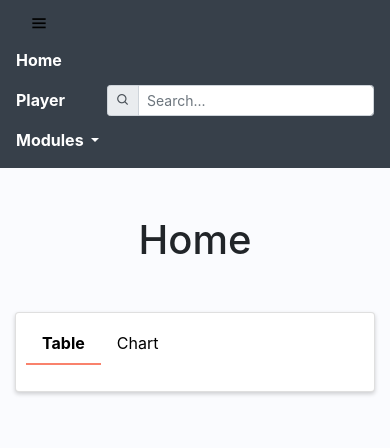
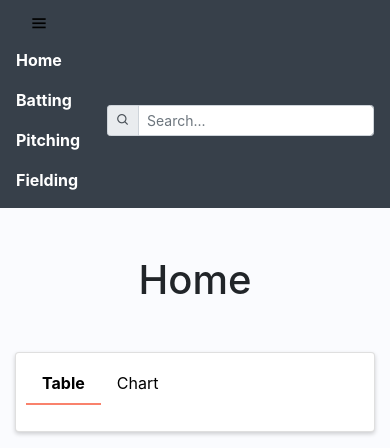
Before and after one commit to rrickgauer/mlb-data, a PHP site: page /home.php in a window 390 px wide, after a click that opens the changed part. Shown: the top 448 px of the page. Run offline with PHP 8.4, Linux system fonts and the light colour scheme.

Commit message:
fix navbar links

```diff
--- a/src/css/style.css
+++ b/src/css/style.css
@@ -82,9 +82,11 @@ body {
   color: black;
 }
 
-#navbar .navbar-collapse {
+#navbar .navbar-collapse-items {
+  width: 100%;
   display: flex;
   justify-content: space-between;
+  align-items: center;
 }
 #navbar .navbar-search {
   position: relative;
@@ -105,13 +107,12 @@ body {
 }
 
 @media only screen and (min-device-width: 370px) and (max-device-width: 668px) {
-  .navbar-collapse {
-    flex-direction: column;
+  #navbar .navbar-collapse-items {
+    flex-direction: column-reverse;
     align-items: flex-start;
   }
-
-  .navbar-search {
-    margin: 10px 0px;
+  #navbar .navbar-search {
+    margin: 15px 0px;
     width: 100%;
   }
 }
--- a/src/css/style.scss
+++ b/src/css/style.scss
@@ -20,8 +20,6 @@ body {
 .table {
   white-space: nowrap;
 }
-
-
 
 .player-bio {
   margin-bottom: 40px;
@@ -59,7 +57,6 @@ body {
   }
 }
 
-
 .player-header {
   padding-top: 40px;
 }
@@ -69,8 +66,6 @@ body {
     padding-top: 15px;
   }
 }
-
-
 
 .player-summary {
   margin-bottom: 20px;
@@ -94,22 +89,21 @@ body {
   box-shadow: 0px 2px 4px rgba(0, 0, 0, 0.18);
 }
 
-
 .nav-normal .nav-link.active {
   border-bottom: 2px solid #f9826c;
   font-weight: bold;
-
 }
 
 .nav-normal .nav-link {
   color: black;
 }
 
-
 #navbar {
-  .navbar-collapse {
+  .navbar-collapse-items {
+    width: 100%;
     display: flex;
     justify-content: space-between;
+    align-items: center;
   }
 
   .navbar-search {
@@ -135,27 +129,22 @@ body {
 
 // phones
 @media only screen and (min-device-width: 370px) and (max-device-width: 668px) {
+  #navbar {
+    .navbar-collapse-items {
+      flex-direction: column-reverse;
+      align-items: flex-start;
+    }
 
-  .navbar-collapse {
-    flex-direction: column;
-    align-items: flex-start;
+    .navbar-search {
+      margin: 15px 0px;
+      width: 100%;
+    }
   }
-
-  .navbar-search {
-    margin: 10px 0px;
-    width: 100%;
-  }
-
 }
-
-
-
 
 .form-filters .input-group-filter {
   margin-top: 10px;
 }
-
-
 
 .col-nav-player {
   padding: 0;
@@ -184,10 +173,8 @@ body {
   }
 }
 
-
 .card-table {
   margin-bottom: 40px;
-
 
   table {
     line-height: 1.15;
@@ -201,7 +188,6 @@ body {
   tbody tr.active {
     background-color: #ee9b66;
   }
-
 
   .card-header {
     display: flex;
@@ -225,8 +211,6 @@ body {
   }
 }
 
-
-
 // phones
 @media only screen and (min-device-width: 375px) and (max-device-width: 667px) {
   .col-nav-player {
--- a/src/navbar.php
+++ b/src/navbar.php
@@ -1,25 +1,20 @@
 <section id="navbar">
-  <nav class="navbar navbar-expand-lg">
+  <nav class="navbar navbar-expand-md">
     <button class="navbar-toggler" type="button" data-toggle="collapse" data-target="#navbarNavDropdown">
       <i class='bx bx-menu'></i>
     </button>
 
     <div class="collapse navbar-collapse" id="navbarNavDropdown">
+      <div class="navbar-collapse-items">
+        <div>
           <ul class="navbar-nav">
             <li class="nav-item"><a class="nav-link" id="nav-item-home" href="home.php">Home</a></li>
-        <li class="nav-item"><a class="nav-link" id="nav-item-player" href="player.php">Player</a></li>
+            <li class="nav-item"><a class="nav-link" id="nav-item-batting" href="batting.php">Batting</a></li>
+            <li class="nav-item"><a class="nav-link" id="nav-item-pitching" href="pitching.php">Pitching</a></li>
+            <li class="nav-item"><a class="nav-link" id="nav-item-fielding" href="fielding.php">Fielding</a></li>
+          </ul>
+        </div>
 
-        <li class="nav-item dropdown">
-          <a class="nav-link dropdown-toggle" href="#" id="navbar-dropdown-modules" role="button" data-toggle="dropdown">
-            Modules
-          </a>
-          <div class="dropdown-menu">
-            <a class="dropdown-item" href="batting.php">Batting</a>
-            <a class="dropdown-item" href="pitching.php">Pitching</a>
-            <a class="dropdown-item" href="fielding.php">Fielding</a>
-          </div>
-        </li>
-      </ul>
 
         <!-- navbar search -->
         <div class="navbar-search">
@@ -36,7 +31,7 @@
           <div class="navbar-search-menu d-none">
           </div>
         </div>
-
+      </div>
     </div>
   </nav>
 </section>
```
Also changed, not shown: 1 other file. Lines whose indentation alone changed are shown as unchanged.
